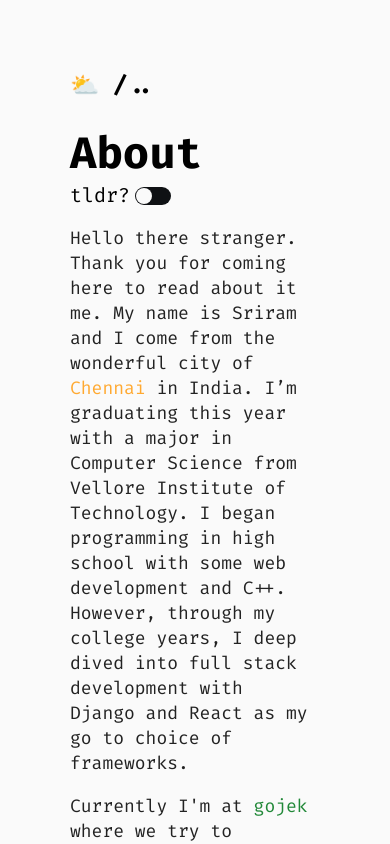
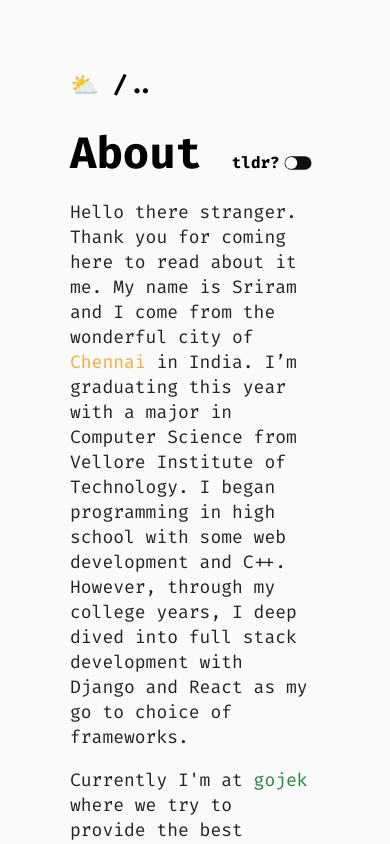
Before and after one commit to digi0ps/.com, a React (Create React App) app: page /whoami in a window 390 px wide. Shown: the top 844 px of the page. Built offline with nearby package versions, Linux system fonts and the light colour scheme; no server answers.

Commit message:
Position toggle switch properly.

```diff
--- a/src/components/whoami/index.jsx
+++ b/src/components/whoami/index.jsx
@@ -15,8 +15,10 @@ function About() {
     <main className="whoami">
       <header>
         <BackToHome />
-        <h1 className="standard">About</h1>
-        <TLDRSwitch handleChange={handleChange} isChecked={tldrMode} />
+        <h1 className="standard">
+          About
+          <TLDRSwitch handleChange={handleChange} isChecked={tldrMode} />
+        </h1>
       </header>
       {tldrMode ? <ShortArticle /> : <LongArticle />}
     </main>
--- a/src/components/whoami/tldr-switch.jsx
+++ b/src/components/whoami/tldr-switch.jsx
@@ -7,7 +7,7 @@ function Switch({ handleChange, isChecked }) {
   }
 
   return (
-    <div>
+    <div className="tldr">
       <label>tldr?</label>
       <div className={classes} onClick={handleChange}>
         <div className="toggle-track"></div>
--- a/src/components/whoami/whoami.sass
+++ b/src/components/whoami/whoami.sass
@@ -5,6 +5,13 @@
         color: #222
         font-size: 1.8rem
         line-height: 2.5rem
+
+.tldr
+    display: inline-block
+    float: right
+
+    label
+        font-size: 1.6rem
 
 .toggle
     touch-action: pan-x
@@ -45,3 +52,19 @@
 
     &.checked &-thumb
         transform: translateX(18px)
+
+    @media screen and (max-width: 991px)
+        &
+            margin-left: 4px
+            transform: scale(0.9)
+
+    @media screen and (max-width: 767px)
+        &
+            margin-left: 2px
+            transform: scale(0.825)
+
+    @media screen and (max-width: 575px)
+        &
+            margin-left: 0
+            vertical-align: -4px
+            transform: scale(0.75)
```
